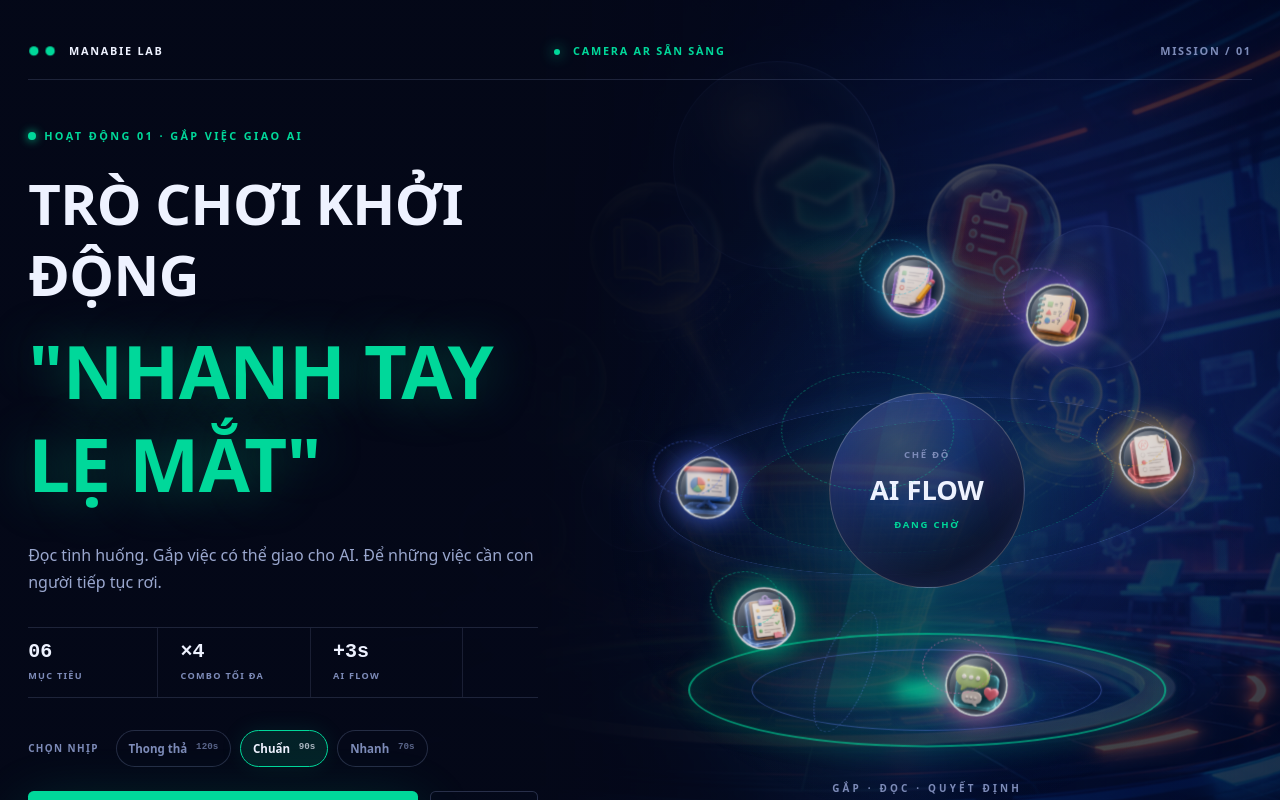
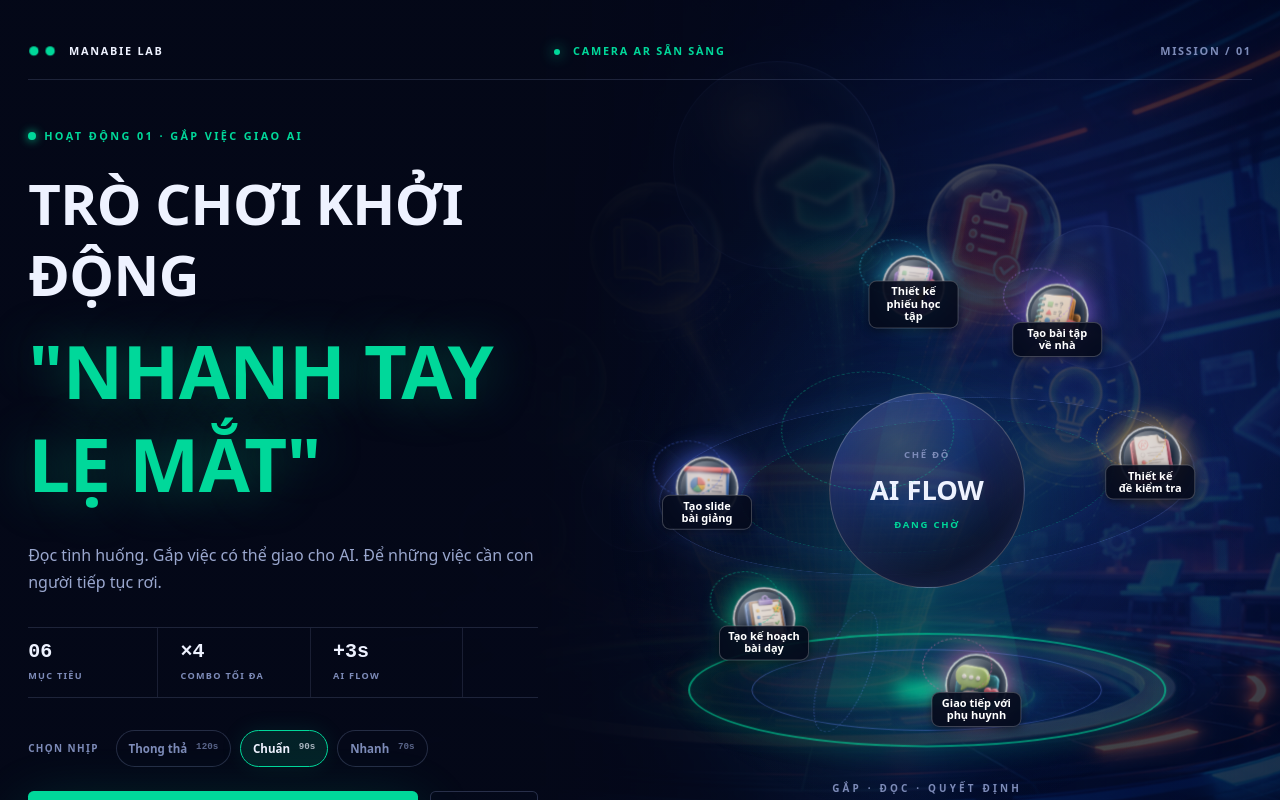
Before and after one commit to kkhmn4/game-ar-gap-nhiem-vu-demo-manabie, a React (Vite) app: page / in a window 1280 px wide. Built offline with nearby package versions, Linux system fonts and the light colour scheme.

Commit message:
Add labels to 3D orbiting tasks on Intro screen

```diff
--- a/src/App.tsx
+++ b/src/App.tsx
@@ -372,25 +372,31 @@ function Intro({
             <div className="reactor-halo halo-two" />
             <div className="reactor-scan" />
 
-            {/* 6 Quả cầu 3D công việc (lấy trực tiếp từ game) chuyển động xoay quanh tâm AI Flow, không có chữ */}
+            {/* 6 Quả cầu 3D công việc chuyển động xoay quanh tâm AI Flow */}
             <div className="orbit-container">
               <div className="orb-task orb-khbd" title="Tạo kế hoạch bài dạy" style={{ '--angle': '0deg', '--dist': '210px', '--speed': '14s' } as React.CSSProperties}>
                 <div className="orb-sphere icon-khbd" />
+                <span className="orb-label">Tạo kế hoạch<br />bài dạy</span>
               </div>
               <div className="orb-task orb-slide" title="Tạo slide bài giảng" style={{ '--angle': '60deg', '--dist': '220px', '--speed': '16.5s' } as React.CSSProperties}>
                 <div className="orb-sphere icon-slide" />
+                <span className="orb-label">Tạo slide<br />bài giảng</span>
               </div>
               <div className="orb-task orb-phieu" title="Thiết kế phiếu học tập" style={{ '--angle': '120deg', '--dist': '200px', '--speed': '13.5s' } as React.CSSProperties}>
                 <div className="orb-sphere icon-phieu" />
+                <span className="orb-label">Thiết kế<br />phiếu học tập</span>
               </div>
               <div className="orb-task orb-btvn" title="Tạo bài tập về nhà" style={{ '--angle': '180deg', '--dist': '215px', '--speed': '15.5s' } as React.CSSProperties}>
                 <div className="orb-sphere icon-btvn" />
+                <span className="orb-label">Tạo bài tập<br />về nhà</span>
               </div>
               <div className="orb-task orb-dekt" title="Thiết kế đề kiểm tra" style={{ '--angle': '240deg', '--dist': '225px', '--speed': '17.5s' } as React.CSSProperties}>
                 <div className="orb-sphere icon-dekt" />
+                <span className="orb-label">Thiết kế<br />đề kiểm tra</span>
               </div>
               <div className="orb-task orb-phuhuynh" title="Giao tiếp với phụ huynh" style={{ '--angle': '300deg', '--dist': '205px', '--speed': '14.5s' } as React.CSSProperties}>
                 <div className="orb-sphere icon-phuhuynh" />
+                <span className="orb-label">Giao tiếp với<br />phụ huynh</span>
               </div>
             </div>
 
--- a/src/index.css
+++ b/src/index.css
@@ -140,6 +140,25 @@ body {
   box-shadow: 0 0 32px var(--orb-color, var(--mint)), inset 0 0 16px rgba(255, 255, 255, 0.6);
   animation: orb-pulse 2.8s ease-in-out infinite alternate;
   isolation: isolate;
+}
+
+.orb-label {
+  position: absolute;
+  bottom: -4px;
+  background: rgba(5, 10, 28, 0.92);
+  border: 1px solid rgba(255, 255, 255, 0.22);
+  border-radius: 8px;
+  padding: 4px 8px;
+  color: #fff;
+  font-size: 11px;
+  font-weight: 800;
+  text-align: center;
+  white-space: pre-wrap;
+  line-height: 1.15;
+  box-shadow: 0 2px 8px rgba(0,0,0,0.5);
+  pointer-events: none;
+  width: 90px;
+  z-index: 10;
 }
 
 .orb-sphere::before {
```
